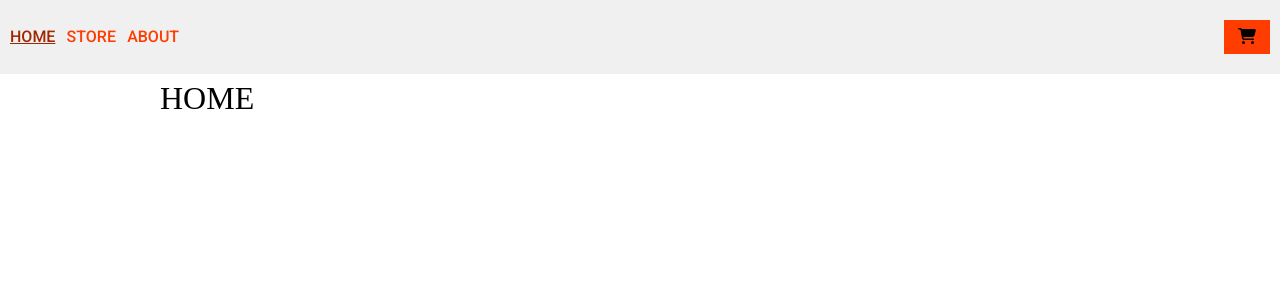
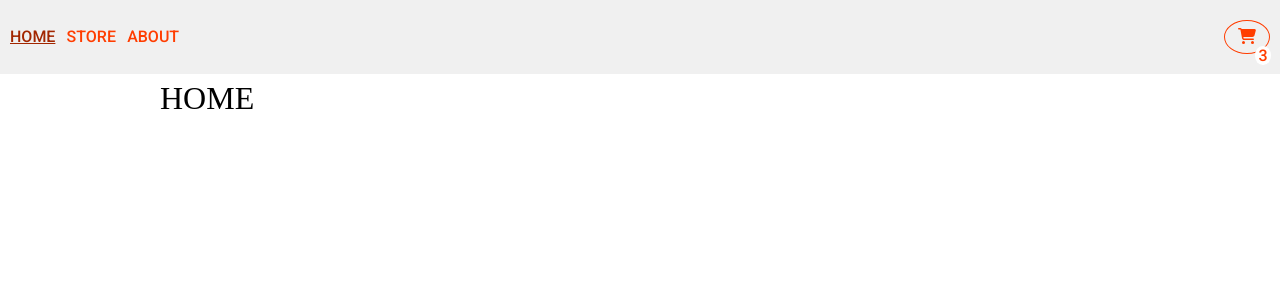
Before and after one commit to john-lund-af/shopping-cart, a React (Vite) app: page / in a window 1280 px wide. Shown: the top 300 px of the page. Built offline with nearby package versions, Linux system fonts and the light colour scheme.

Commit message:
Created ShoppingCartButton and added to Header component.

```diff
--- a/src/components/Header.tsx
+++ b/src/components/Header.tsx
@@ -1,13 +1,12 @@
-import { FontAwesomeIcon } from "@fortawesome/react-fontawesome";
 import NavBar from "./NavBar";
+import ShoppingCartButton from "./ShoppingCartButton";
 import { StyledHeader } from "./styles/Header.styled";
-import { faCartShopping } from "@fortawesome/free-solid-svg-icons";
 
 
 function Header() {
   return (<StyledHeader>
     <NavBar />
-    <button><FontAwesomeIcon icon={faCartShopping} /></button>
+    <ShoppingCartButton />
   </StyledHeader>);
 }
 
--- /dev/null
+++ b/src/components/ShoppingCartButton.tsx
@@ -0,0 +1,12 @@
+import { faCartShopping } from "@fortawesome/free-solid-svg-icons";
+import { StyledShoppingCartButton } from "./styles/ShoppingCartButton.styled";
+import { FontAwesomeIcon } from "@fortawesome/react-fontawesome";
+
+function ShoppingCartButton() {
+  return <StyledShoppingCartButton>
+    <FontAwesomeIcon icon={faCartShopping} />
+    <div id="itemsCount">3</div>
+  </StyledShoppingCartButton>;
+}
+
+export default ShoppingCartButton;
--- /dev/null
+++ b/src/components/styles/ShoppingCartButton.styled.ts
@@ -0,0 +1,21 @@
+import styled from 'styled-components';
+
+export const StyledShoppingCartButton = styled.button`
+  position: relative;
+  background-color: transparent;
+  color: #ff3d00;
+  border: 1px solid #ff3d00;
+  border-radius: 50%;
+  &:hover {
+    color: #fff;
+    border-color: #fff;
+  }
+  #itemsCount {
+    position: absolute;
+    background-color: #fff;
+    color: #ff3d00;
+    border-radius: 50%;
+    padding: 0 3px;
+    left: 30px;
+  }
+`
```
